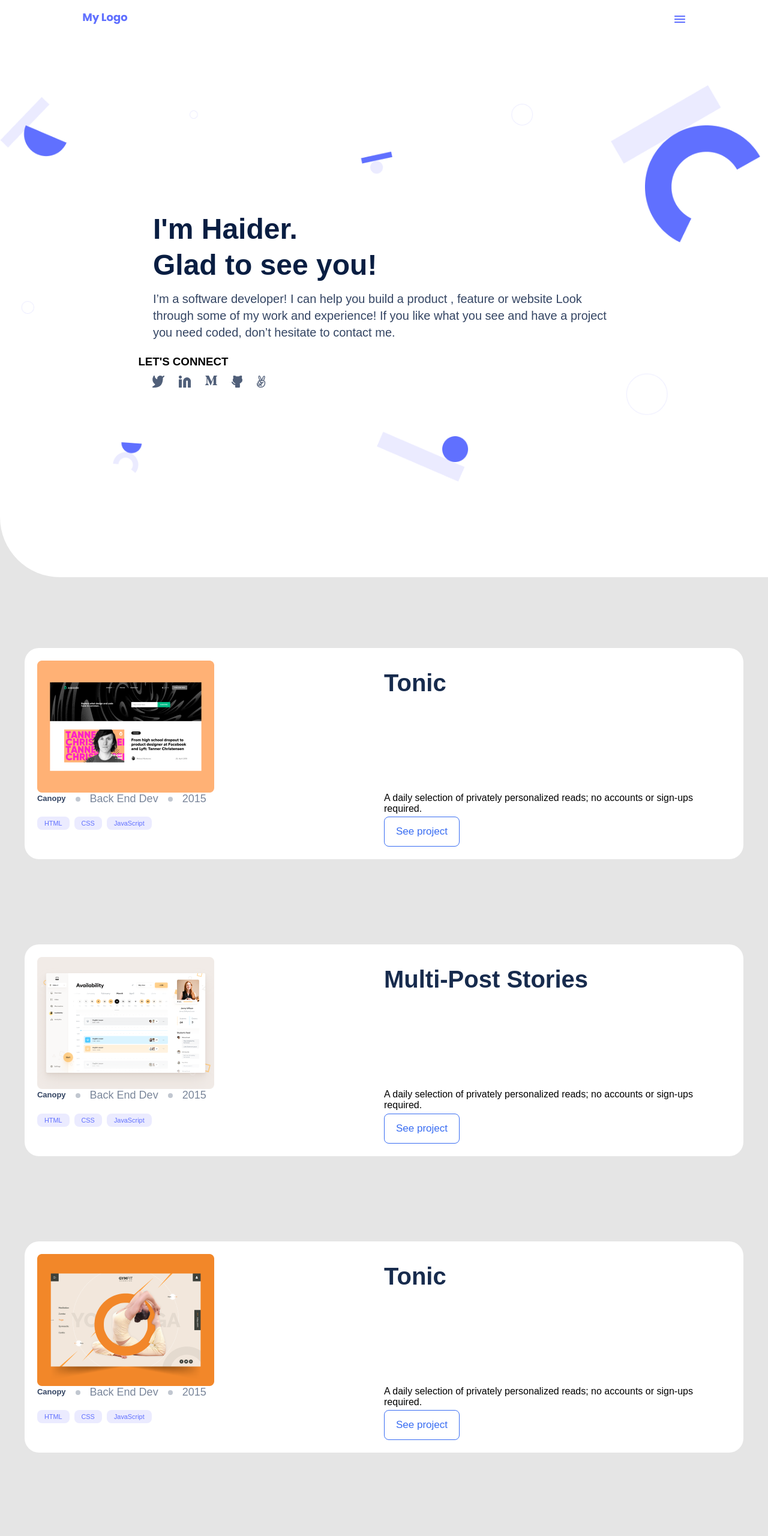
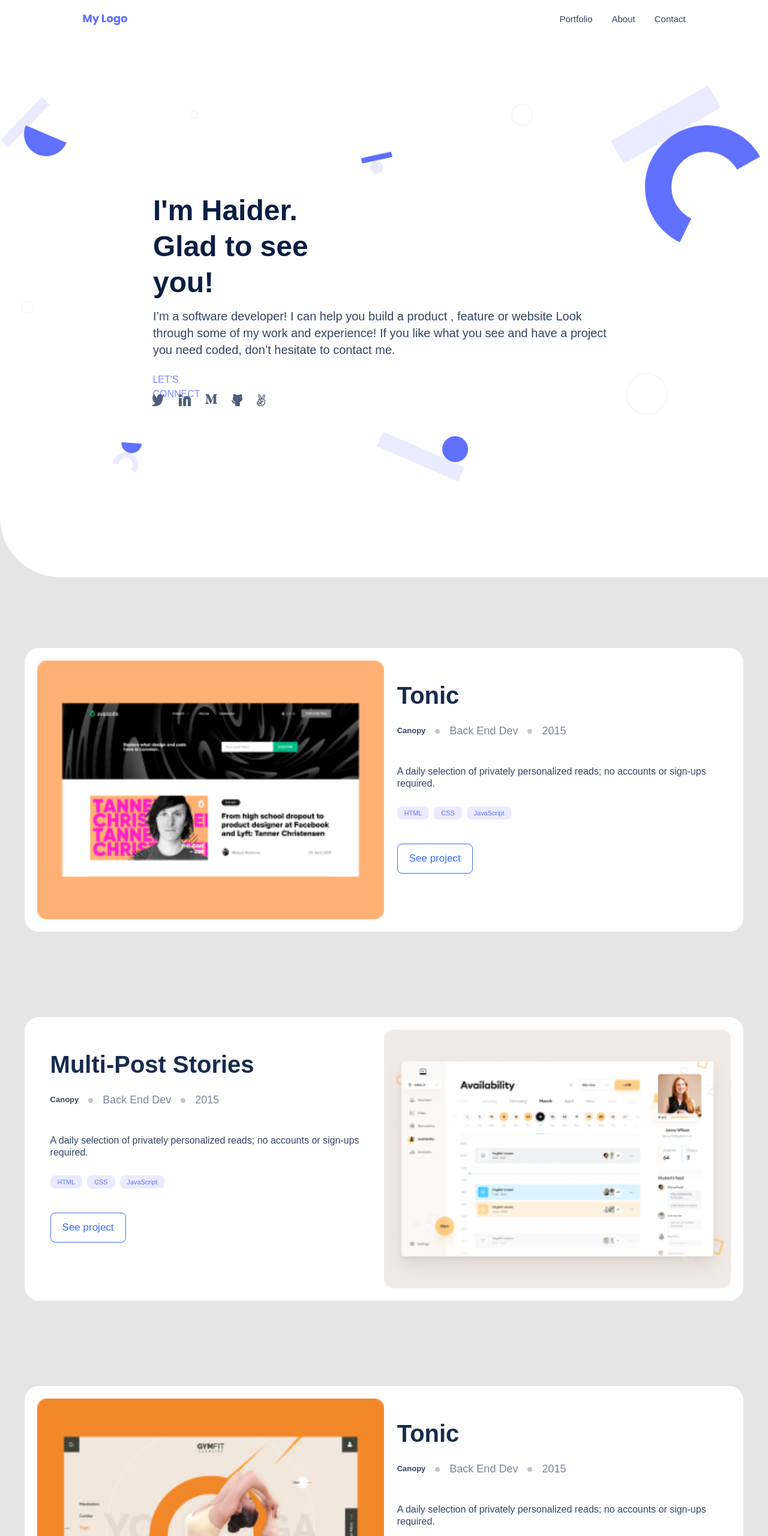
Before and after one commit to malikhaiderkhan/Portfolio-Mobile-First, a website: page index.html in a window 1280 px wide. Shown: the top 2560 px of the page at 60% size. Drawn offline with Linux system fonts and the light colour scheme.

Commit message:
Update index.html

```diff
--- a/index.html
+++ b/index.html
@@ -10,19 +10,30 @@
 <body>
     <section class="hd">
     <header class="toolbar">
+        <div class="logo">
         <a href="#">
         <img src="./assets/images/My Logo.png" alt="Logo">
         </a>
+        </div>
         <nav>
+
+        <div class="dropdown">
         <a href="#">
         <img src="./assets/images/dropdown.png" alt="Dropdown menu">
         </a>
+        </div>
+
+        <div class="menu">
+            <p>Portfolio</p>
+            <p>About</p>
+            <p>Contact</p>
+          </div>
         </nav>
     </header>
     </section>
 
     <section class="headline">
-            <h1 class="name">I'm Haider. <br/>Glad to see you!</h1>
+            <h1 class="name">I'm Haider. <br/>Glad to see <br/>you!</h1>
 
             <p class="intro">
                 I’m a software developer! I can help you build a product , feature
@@ -31,7 +42,7 @@
                 contact me.
             </p>
 
-            <h3 class="connect">LET'S CONNECT</h3>
+            <h3 class="connect1">LET'S CONNECT</h3>
 
             <ul>
                 <li>
@@ -58,7 +69,8 @@
 
     <section class="portfolio">
         <div class="card">
-            <img src="./assets/images/card1.png" alt="card1">
+            <img class="left-card" src="./assets/images/card1.png" alt="card1">
+            <div class="right-card">
             <h2>Tonic</h2>
             <div class="xp">
                 <p>Canopy</p>
@@ -67,7 +79,7 @@
                     <li>2015</li>
                 </ul>
             </div>
-            <p>A daily selection of privately personalized reads; no accounts or sign-ups required.</p>
+            <p class="project-info">A daily selection of privately personalized reads; no accounts or sign-ups required.</p>
             <ul class="skills">
                 <li class="sbox">HTML</li>
                 <li class="sbox">CSS</li>
@@ -76,9 +88,11 @@
 
             <input class="btn" type="button" value="See project">
         </div>
+        </div>
 
         <div class="card">
-            <img src="./assets/images/card2.png" alt="card2">
+            <img class="left-card reverse-left" src="./assets/images/card2.png" alt="card2">
+            <div class="right-card reverse-right">
             <h2>Multi-Post Stories</h2>
             <div class="xp">
                 <p>Canopy</p>
@@ -87,7 +101,7 @@
                     <li>2015</li>
                 </ul>
             </div>
-            <p>A daily selection of privately personalized reads; no accounts or sign-ups required.</p>
+            <p class="project-info">A daily selection of privately personalized reads; no accounts or sign-ups required.</p>
             <ul class="skills">
                 <li class="sbox">HTML</li>
                 <li class="sbox">CSS</li>
@@ -96,9 +110,11 @@
 
             <input class="btn" type="button" value="See project">
         </div>
+        </div>
 
         <div class="card">
-            <img src="./assets/images/card3.png" alt="card3">
+            <img class="left-card" src="./assets/images/card3.png" alt="card3">
+            <div class="right-card">
             <h2>Tonic</h2>
             <div class="xp">
                 <p>Canopy</p>
@@ -107,7 +123,7 @@
                     <li>2015</li>
                 </ul>
             </div>
-            <p>A daily selection of privately personalized reads; no accounts or sign-ups required.</p>
+            <p class="project-info">A daily selection of privately personalized reads; no accounts or sign-ups required.</p>
             <ul class="skills">
                 <li class="sbox">HTML</li>
                 <li class="sbox">CSS</li>
@@ -116,9 +132,11 @@
 
             <input class="btn" type="button" value="See project">
         </div>
+        </div>
 
         <div class="card">
-            <img src="./assets/images/card4.png" alt="card4">
+            <img class="left-card reverse-left" src="./assets/images/card4.png" alt="card4">
+            <div class="right-card reverse-right">
             <h2>Multi-Post Stories</h2>
             <div class="xp">
                 <p>Canopy</p>
@@ -127,7 +145,7 @@
                     <li>2015</li>
                 </ul>
             </div>
-            <p>A daily selection of privately personalized reads; no accounts or sign-ups required.</p>
+            <p class="project-info">A daily selection of privately personalized reads; no accounts or sign-ups required.</p>
             <ul class="skills">
                 <li class="sbox">HTML</li>
                 <li class="sbox">CSS</li>
@@ -135,6 +153,7 @@
             </ul>
 
             <input class="btn" type="button" value="See project">
+        </div>
         </div>
     </section>
 
@@ -145,7 +164,7 @@
             Hello I’m a software developer! I can help you build a product , feature or website. Look through some of my work and experience! If you like what you see and have a project you need coded, don’t hesitate to contact me.
         </p>
 
-        <h3 class="connect">LET'S CONNECT</h3>
+        <h3 class="connect2">LET'S CONNECT</h3>
 
         <ul class="icons">
             <li>
@@ -218,7 +237,7 @@
               >
             <input type="text" name="name" id="name" class="plc" placeholder="Lorem Ipsum" maxlength="30" required>
             <input type="email" name="email" id="email" class="plc" pattern="[^ @]*@[^ @]*" placeholder="loremipsum@gmail.com"  required>
-            <textarea rows="7" cols="30" placeholder="Write your messsage here..."  required maxlength="500"></textarea>
+            <textarea rows="7" cols="30" class="msg" placeholder="Write your messsage here..."  required maxlength="500"></textarea>
             <button type="submit" id="submit">Get in touch</button>
          </form>
         </section>
```
